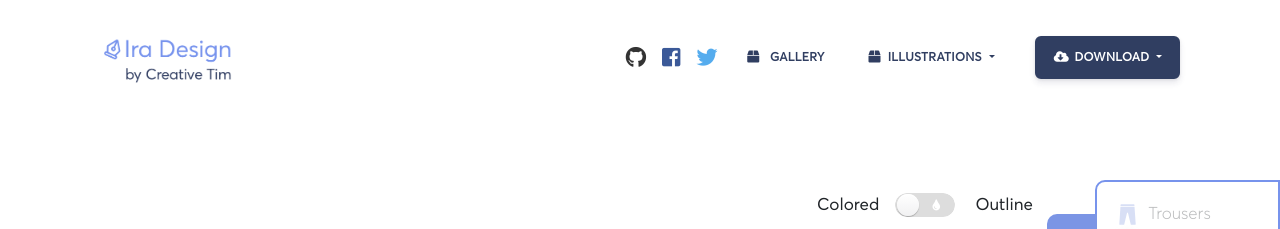
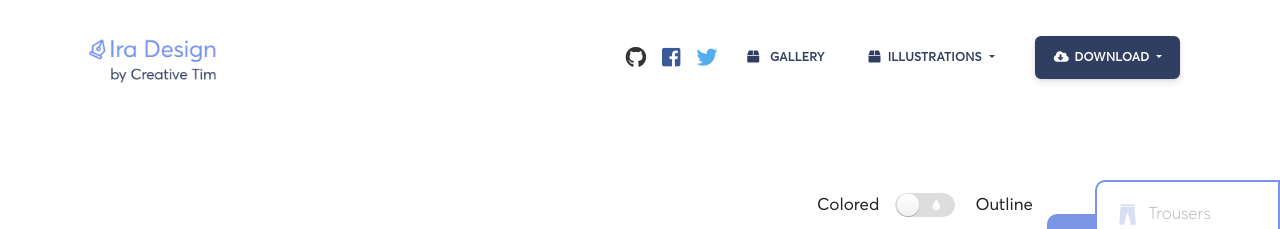
Before and after one commit to SD11892/ira, a Jekyll site: the page built from index.html, in a window 1280 px wide. Shown: the top 229 px of the page. Built offline with Jekyll 4.4.1, drawn with Linux system fonts in a browser that asks for light colours; a script that is not in the unit is left out; comment, search, counter and statistics services are not loaded.

Commit message:
Refactor(navbar): Design changes

```diff
--- a/_includes/navbar.html
+++ b/_includes/navbar.html
@@ -1,6 +1,6 @@
 <nav class="navbar navbar-expand-md navbar-default" role="navigation-demo">
   <div class="container">
-   <a class="navbar-brand" href="{{ path-general }}/"><img src="{{ path-general }}/assets/img/ira-logo.png"style="width:40%;"/></a>
+   <a class="navbar-brand pl-0" href="{{ path-general }}/"><img src="{{ path-general }}/assets/img/ira-logo.png"style="width:40%;"/></a>
    <button type="button" class="navbar-toggler" data-toggle="collapse" data-target="#navigation-default">
        <span class="sr-only">Toggle navigation</span>
        <span class="icon-bar"></span>
```
